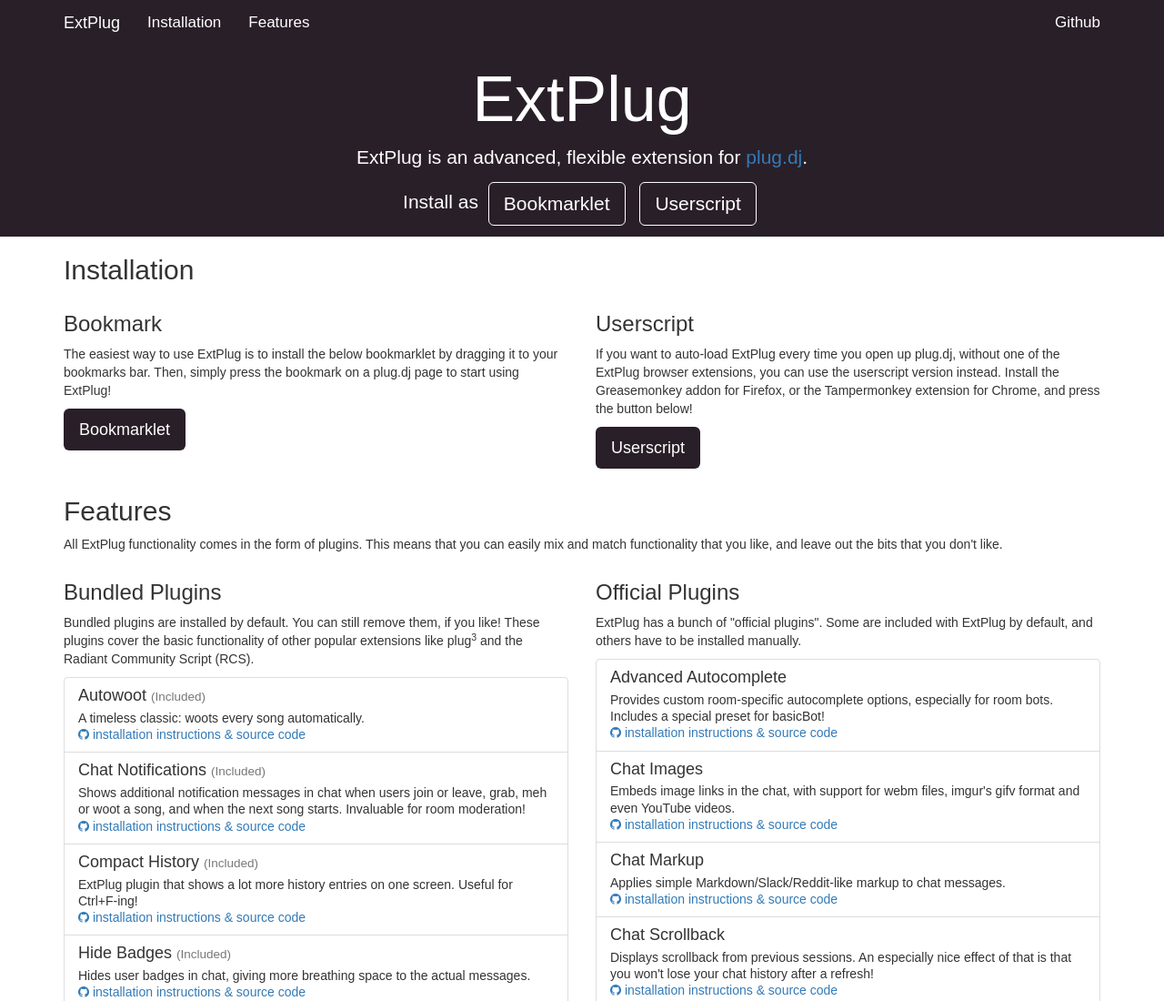
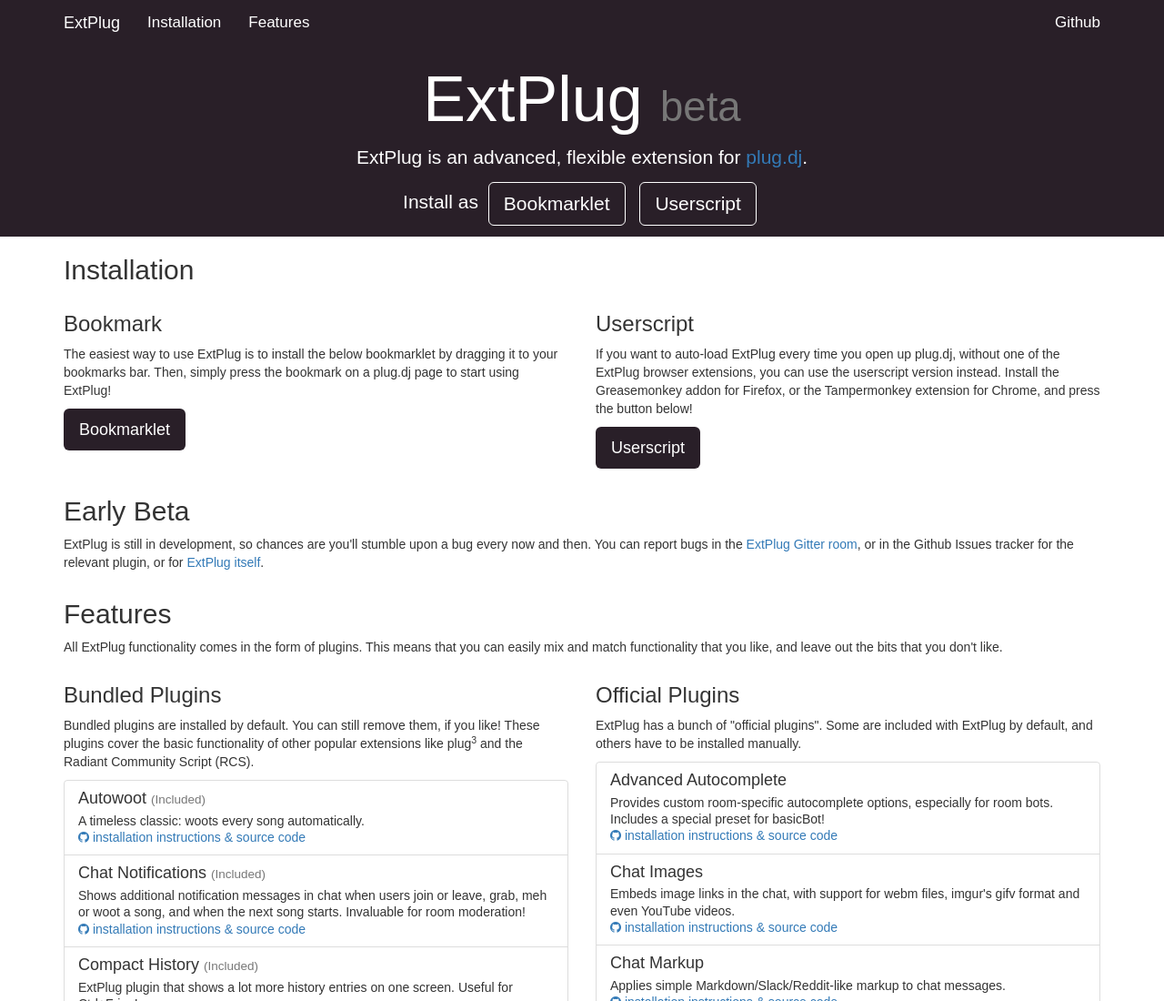
Before and after one commit to ExtPlug/extplug.github.io, a plain HTML site: page index.html in a window 1280 px wide. Shown: the top 1100 px of the page at 91% size. Drawn offline with nearby package versions, Linux system fonts and the light colour scheme.

Commit message:
add beta warning text

```diff
--- a/index.html
+++ b/index.html
@@ -30,7 +30,7 @@
 
   <main class="intro">
     <div class="container">
-      <h1>ExtPlug</h1>
+      <h1>ExtPlug <small>beta</small></h1>
       <p class="lead">
         ExtPlug is an advanced, flexible extension for <a href="https://plug.dj">plug.dj</a>.
       </p>
@@ -80,6 +80,23 @@
             <a id="userscript" class="btn btn-lg install" href="https://extplug.github.io/ExtPlug/extplug.user.js" target="_blank">
               Userscript
             </a>
+          </p>
+        </div>
+      </div>
+    </div>
+  </section>
+
+  <section class="bugs" id="bugs">
+    <div class="container">
+      <div class="row">
+        <div class="col-md-12">
+          <h2>Early Beta</h2>
+          <p>
+            ExtPlug is still in development, so chances are you'll stumble upon
+            a bug every now and then. You can report bugs in the
+            <a href="https://gitter.im/ExtPlug/ExtPlug">ExtPlug Gitter room</a>,
+            or in the Github Issues tracker for the relevant plugin, or for
+            <a href="https://github.com/ExtPlug/ExtPlug/issues">ExtPlug itself</a>.
           </p>
         </div>
       </div>
```
